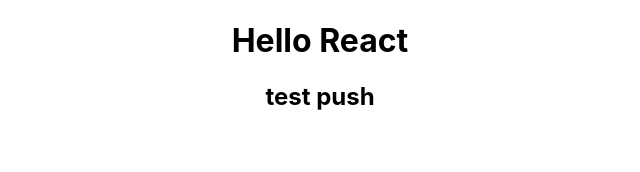
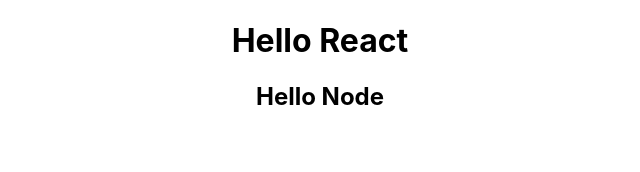
Before and after one commit to ObettyB/SchoolStuff_API-mashup, a React (Create React App) app: page / in a window 1280 px wide. Shown: the top 172 px of the page, without its empty margins (320-960 px from the left). Built offline with nearby package versions, Linux system fonts and the light colour scheme.

Commit message:
test push

```diff
--- a/src/App.css
+++ b/src/App.css
@@ -1,16 +1,5 @@
 .App {
   text-align: center;
-}
-
-.App-logo {
-  height: 40vmin;
-  pointer-events: none;
-}
-
-@media (prefers-reduced-motion: no-preference) {
-  .App-logo {
-    animation: App-logo-spin infinite 20s linear;
-  }
 }
 
 .App-header {
--- a/src/App.js
+++ b/src/App.js
@@ -1,11 +1,11 @@
 import React from 'react';
 import './App.css';
 
-function App() {
+const App = () => {
   return (
     <div className="App">
       <h1>Hello React</h1>
-      <h2>test push</h2>
+      <h2>Hello Node</h2>
     </div>
   );
 }
```
